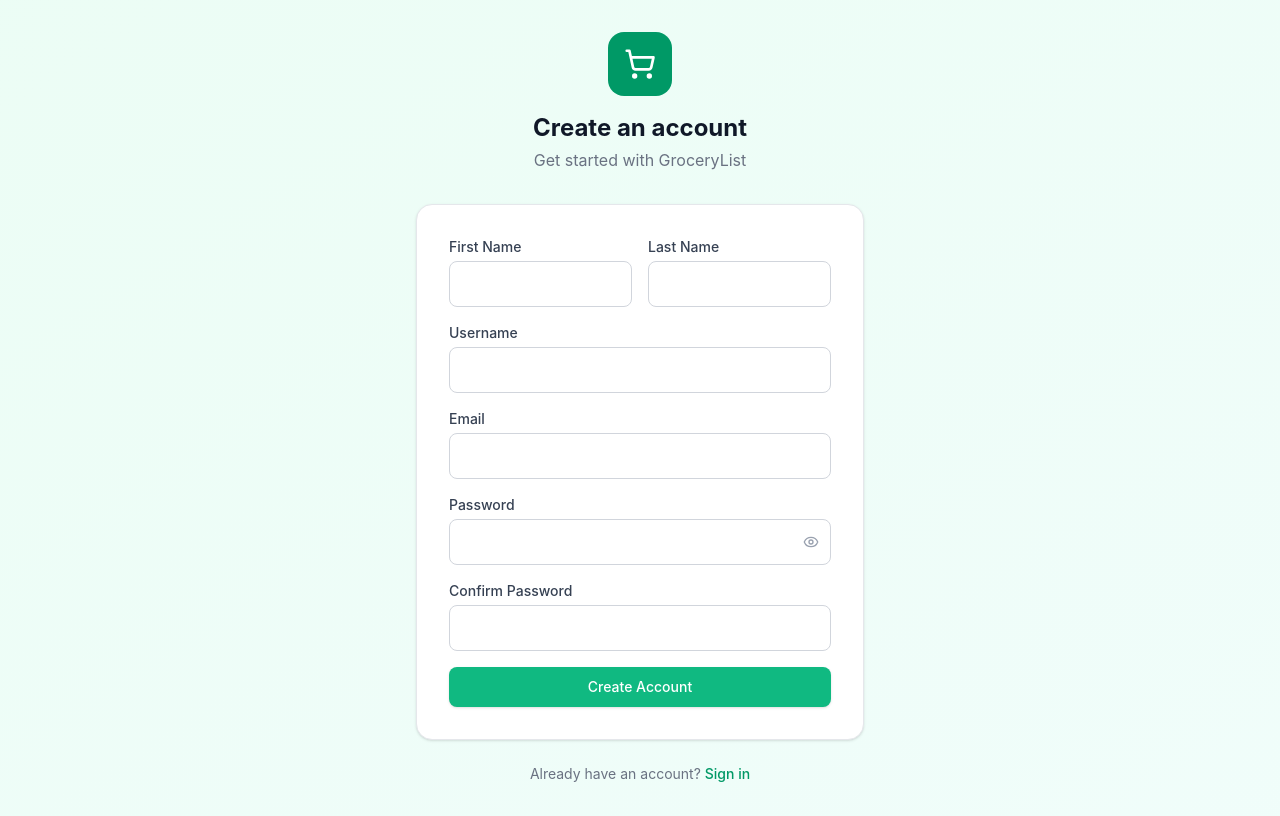
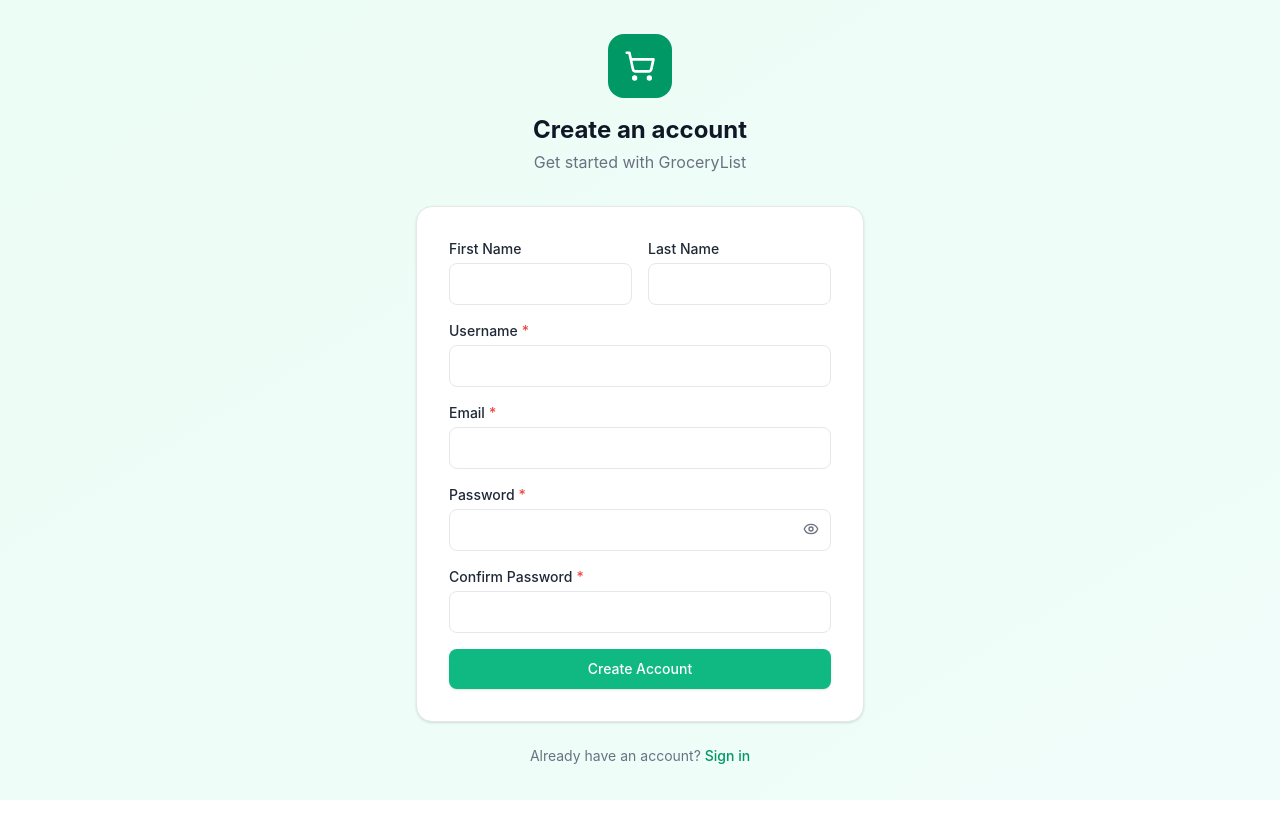
Before and after one commit to AkulTyagi11/BuyBuddy, a React app in the folder frontend/: page /register in a window 1280 px wide. Built offline with nearby package versions, Linux system fonts and the light colour scheme; the HTML template or start-up script is replaced by a standard one.

Commit message:
Enhanced Styling

```diff
--- /dev/null
+++ b/frontend/src/components/Input.jsx
@@ -0,0 +1,137 @@
+import { forwardRef, useId } from 'react';
+import { CheckCircle2, X } from 'lucide-react';
+
+const baseInputClasses =
+  'w-full rounded-lg border bg-white px-4 py-2.5 text-sm text-neutral-dark placeholder:text-text-muted/80 outline-none transition-[border-color,box-shadow] duration-150 ease-out';
+
+function getStateClasses({ error, success, disabled }) {
+  if (disabled) {
+    return 'border-border-default bg-neutral-light text-text-muted';
+  }
+
+  if (error) {
+    return 'border-semantic-error focus:border-semantic-error focus:shadow-[0_0_0_3px_rgba(239,68,68,0.12)]';
+  }
+
+  if (success) {
+    return 'border-semantic-success focus:border-semantic-success focus:shadow-[0_0_0_3px_rgba(16,185,129,0.12)]';
+  }
+
+  return 'border-border-default focus:border-brand-primary focus:shadow-[0_0_0_3px_rgba(16,185,129,0.1)]';
+}
+
+const Input = forwardRef(function Input(
+  {
+    id,
+    label,
+    required = false,
+    error,
+    success,
+    hint,
+    clearable = false,
+    onClear,
+    leftIcon,
+    rightElement,
+    wrapperClassName = '',
+    inputClassName = '',
+    className = '',
+    type = 'text',
+    value,
+    onChange,
+    disabled = false,
+    readOnly = false,
+    ...props
+  },
+  ref,
+) {
+  const generatedId = useId();
+  const inputId = id || `field-${generatedId}`;
+
+  const canClear =
+    clearable
+    && !disabled
+    && !readOnly
+    && typeof value === 'string'
+    && value.length > 0;
+
+  const showSuccessIcon = Boolean(success) && !error;
+
+  const handleClear = () => {
+    if (onClear) {
+      onClear();
+      return;
+    }
+
+    if (onChange) {
+      onChange({ target: { value: '' } });
+    }
+  };
+
+  const inputClasses = [
+    baseInputClasses,
+    getStateClasses({ error, success, disabled }),
+    leftIcon ? 'pl-10' : '',
+    canClear || rightElement || showSuccessIcon ? 'pr-10' : '',
+    inputClassName,
+    className,
+  ]
+    .filter(Boolean)
+    .join(' ');
+
+  return (
+    <div className={["space-y-1", wrapperClassName].filter(Boolean).join(' ')}>
+      {label ? (
+        <label htmlFor={inputId} className="block text-sm font-medium text-neutral-dark">
+          {label}
+          {required ? <span className="ml-1 text-semantic-error">*</span> : null}
+        </label>
+      ) : null}
+
+      <div className="relative">
+        {leftIcon ? (
+          <span className="pointer-events-none absolute left-3 top-1/2 -translate-y-1/2 text-text-muted">
+            {leftIcon}
+          </span>
+        ) : null}
+
+        <input
+          ref={ref}
+          id={inputId}
+          type={type}
+          value={value}
+          onChange={onChange}
+          disabled={disabled}
+          readOnly={readOnly}
+          required={required}
+          className={inputClasses}
+          {...props}
+        />
+
+        {canClear ? (
+          <button
+            type="button"
+            onClick={handleClear}
+            className="absolute right-2 top-1/2 -translate-y-1/2 rounded p-1 text-text-muted transition hover:bg-neutral-light hover:text-neutral-dark"
+            aria-label="Clear input"
+          >
+            <X className="h-4 w-4" />
+          </button>
+        ) : null}
+
+        {!canClear && rightElement ? (
+          <div className="absolute right-2 top-1/2 -translate-y-1/2">{rightElement}</div>
+        ) : null}
+
+        {!canClear && !rightElement && showSuccessIcon ? (
+          <CheckCircle2 className="pointer-events-none absolute right-3 top-1/2 h-4 w-4 -translate-y-1/2 text-semantic-success" />
+        ) : null}
+      </div>
+
+      {error ? <p className="text-sm text-semantic-error">{error}</p> : null}
+      {!error && typeof success === 'string' ? <p className="text-sm text-semantic-success">{success}</p> : null}
+      {!error && !success && hint ? <p className="text-sm text-text-muted">{hint}</p> : null}
+    </div>
+  );
+});
+
+export default Input;
--- a/frontend/src/pages/LoginPage.jsx
+++ b/frontend/src/pages/LoginPage.jsx
@@ -3,6 +3,7 @@ import { Link, useNavigate } from 'react-router-dom';
 import { ShoppingCart, Eye, EyeOff } from 'lucide-react';
 import useAuthStore from '../stores/authStore';
 import Button from '../components/Button';
+import Input from '../components/Input';
 
 export default function LoginPage() {
   const [username, setUsername] = useState('');
@@ -41,38 +42,33 @@ export default function LoginPage() {
           )}
 
           <form onSubmit={handleSubmit} className="space-y-5">
-            <div>
-              <label className="block text-sm font-medium text-gray-700 mb-1">Username</label>
-              <input
-                type="text"
+            <Input
+              label="Username"
               value={username}
               onChange={(e) => setUsername(e.target.value)}
               required
-                className="w-full px-4 py-2.5 border border-gray-300 rounded-lg focus:ring-2 focus:ring-emerald-500 focus:border-emerald-500 outline-none transition"
+              clearable
               placeholder="Enter your username"
             />
-            </div>
 
-            <div>
-              <label className="block text-sm font-medium text-gray-700 mb-1">Password</label>
-              <div className="relative">
-                <input
+            <Input
+              label="Password"
               type={showPassword ? 'text' : 'password'}
               value={password}
               onChange={(e) => setPassword(e.target.value)}
               required
-                  className="w-full px-4 py-2.5 border border-gray-300 rounded-lg focus:ring-2 focus:ring-emerald-500 focus:border-emerald-500 outline-none transition pr-10"
               placeholder="Enter your password"
-                />
+              rightElement={(
                 <button
                   type="button"
                   onClick={() => setShowPassword(!showPassword)}
-                  className="absolute right-3 top-1/2 -translate-y-1/2 text-gray-400 hover:text-gray-600"
+                  className="rounded p-1 text-text-muted transition hover:bg-neutral-light hover:text-neutral-dark"
+                  aria-label={showPassword ? 'Hide password' : 'Show password'}
                 >
-                  {showPassword ? <EyeOff className="w-4 h-4" /> : <Eye className="w-4 h-4" />}
+                  {showPassword ? <EyeOff className="h-4 w-4" /> : <Eye className="h-4 w-4" />}
                 </button>
-              </div>
-            </div>
+              )}
+            />
 
             <Button type="submit" loading={loading} fullWidth>
               {loading ? 'Signing in...' : 'Sign In'}
--- a/frontend/src/pages/RegisterPage.jsx
+++ b/frontend/src/pages/RegisterPage.jsx
@@ -3,6 +3,7 @@ import { Link, useNavigate } from 'react-router-dom';
 import { ShoppingCart, Eye, EyeOff } from 'lucide-react';
 import useAuthStore from '../stores/authStore';
 import Button from '../components/Button';
+import Input from '../components/Input';
 
 export default function RegisterPage() {
   const [form, setForm] = useState({
@@ -52,84 +53,71 @@ export default function RegisterPage() {
 
           <form onSubmit={handleSubmit} className="space-y-4">
             <div className="grid grid-cols-2 gap-4">
-              <div>
-                <label className="block text-sm font-medium text-gray-700 mb-1">First Name</label>
-                <input
+              <Input
+                label="First Name"
                 type="text"
                 name="first_name"
                 value={form.first_name}
                 onChange={handleChange}
-                  className="w-full px-4 py-2.5 border border-gray-300 rounded-lg focus:ring-2 focus:ring-emerald-500 focus:border-emerald-500 outline-none transition"
+                clearable
               />
-              </div>
-              <div>
-                <label className="block text-sm font-medium text-gray-700 mb-1">Last Name</label>
-                <input
+              <Input
+                label="Last Name"
                 type="text"
                 name="last_name"
                 value={form.last_name}
                 onChange={handleChange}
-                  className="w-full px-4 py-2.5 border border-gray-300 rounded-lg focus:ring-2 focus:ring-emerald-500 focus:border-emerald-500 outline-none transition"
+                clearable
               />
             </div>
-            </div>
 
-            <div>
-              <label className="block text-sm font-medium text-gray-700 mb-1">Username</label>
-              <input
+            <Input
+              label="Username"
               type="text"
               name="username"
               value={form.username}
               onChange={handleChange}
               required
-                className="w-full px-4 py-2.5 border border-gray-300 rounded-lg focus:ring-2 focus:ring-emerald-500 focus:border-emerald-500 outline-none transition"
+              clearable
             />
-            </div>
 
-            <div>
-              <label className="block text-sm font-medium text-gray-700 mb-1">Email</label>
-              <input
+            <Input
+              label="Email"
               type="email"
               name="email"
               value={form.email}
               onChange={handleChange}
               required
-                className="w-full px-4 py-2.5 border border-gray-300 rounded-lg focus:ring-2 focus:ring-emerald-500 focus:border-emerald-500 outline-none transition"
+              clearable
             />
-            </div>
 
-            <div>
-              <label className="block text-sm font-medium text-gray-700 mb-1">Password</label>
-              <div className="relative">
-                <input
+            <Input
+              label="Password"
               type={showPassword ? 'text' : 'password'}
               name="password"
               value={form.password}
               onChange={handleChange}
               required
-                  className="w-full px-4 py-2.5 border border-gray-300 rounded-lg focus:ring-2 focus:ring-emerald-500 focus:border-emerald-500 outline-none transition pr-10"
-                />
+              rightElement={(
                 <button
                   type="button"
                   onClick={() => setShowPassword(!showPassword)}
-                  className="absolute right-3 top-1/2 -translate-y-1/2 text-gray-400 hover:text-gray-600"
+                  className="rounded p-1 text-text-muted transition hover:bg-neutral-light hover:text-neutral-dark"
+                  aria-label={showPassword ? 'Hide password' : 'Show password'}
                 >
-                  {showPassword ? <EyeOff className="w-4 h-4" /> : <Eye className="w-4 h-4" />}
+                  {showPassword ? <EyeOff className="h-4 w-4" /> : <Eye className="h-4 w-4" />}
                 </button>
-              </div>
-            </div>
+              )}
+            />
 
-            <div>
-              <label className="block text-sm font-medium text-gray-700 mb-1">Confirm Password</label>
-              <input
+            <Input
+              label="Confirm Password"
               type="password"
               name="password2"
               value={form.password2}
               onChange={handleChange}
               required
-                className="w-full px-4 py-2.5 border border-gray-300 rounded-lg focus:ring-2 focus:ring-emerald-500 focus:border-emerald-500 outline-none transition"
             />
-            </div>
 
             <Button type="submit" loading={loading} fullWidth>
               {loading ? 'Creating account...' : 'Create Account'}
```
Also changed, not shown: frontend/src/pages/Dashboard.jsx (+6 -10 lines), frontend/src/pages/ListDetailPage.jsx (+11 -6 lines). Lines whose indentation alone changed are shown as unchanged.
